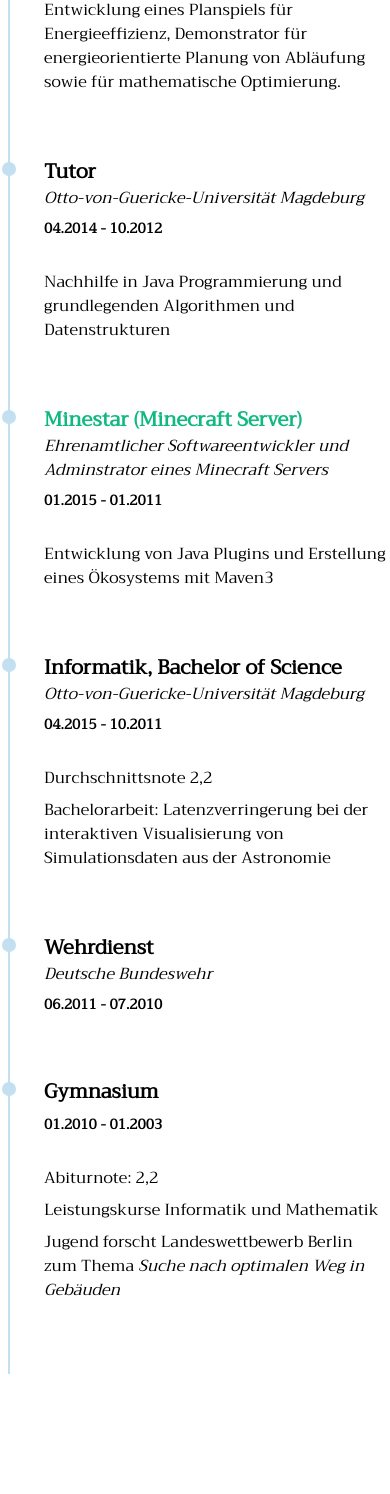
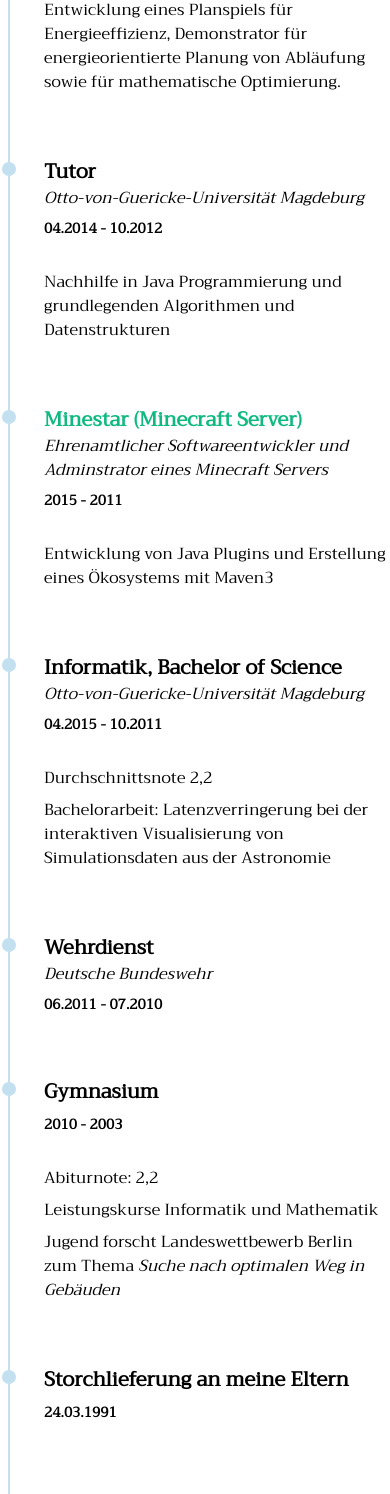
Before and after one commit to Meldanor/PersonalWebpage, a Nuxt app: page / in a window 390 px wide. Shown: the part 9644-11138 px from the top of the page. Before the commit the page ends 11018 px from the top, so only its background shows below. Built offline with nearby package versions, Linux system fonts and the light colour scheme.

Commit message:
Fix timeline date format issue

```diff
--- a/components/Timeline.vue
+++ b/components/Timeline.vue
@@ -165,7 +165,7 @@
           Nachhilfe in Java Programmierung und grundlegenden Algorithmen und Datenstrukturen
         </template>
       </timeline-event>
-      <timeline-event start-date="01.2011" end-date="01.2015">
+      <timeline-event start-date="2011" end-date="2015">
         <template #title>
           <a target="_blank" rel="noreferrer" href="https://www.minestar.de/">Minestar (Minecraft Server)</a>
         </template>
@@ -201,7 +201,7 @@
         </template>
         <template #description />
       </timeline-event>
-      <timeline-event start-date="01.2003" end-date="01.2010">
+      <timeline-event start-date="2003" end-date="2010">
         <template #title>
           Gymnasium
         </template>
@@ -216,6 +216,11 @@
           <p class="mb-2">
             Jugend forscht Landeswettbewerb Berlin zum Thema <i>Suche nach optimalen Weg in Gebäuden</i>
           </p>
+        </template>
+      </timeline-event>
+      <timeline-event start-date="24.03.1991">
+        <template #title>
+          Storchlieferung an meine Eltern
         </template>
       </timeline-event>
     </div>
--- a/components/TimelineEvent.vue
+++ b/components/TimelineEvent.vue
@@ -1,7 +1,7 @@
 <template>
   <div class="flex items-center relative">
     <!-- This is for bigger devices -->
-    <div class="text-sm text-center hidden md:contents w-20">
+    <div class="text-sm text-center hidden md:block self-start w-20 h-full">
       <div class="flex flex-col self-start mt-0.5">
         <div v-if="endDate">
           {{ endDate }}
@@ -19,7 +19,7 @@
       <div class="dot" />
     </div>
 
-    <div class="ml-10 md:ml-14">
+    <div class="ml-10 md:ml-14 w-full">
       <div class="text-xl font-bold">
         <slot name="title" />
       </div>
```
